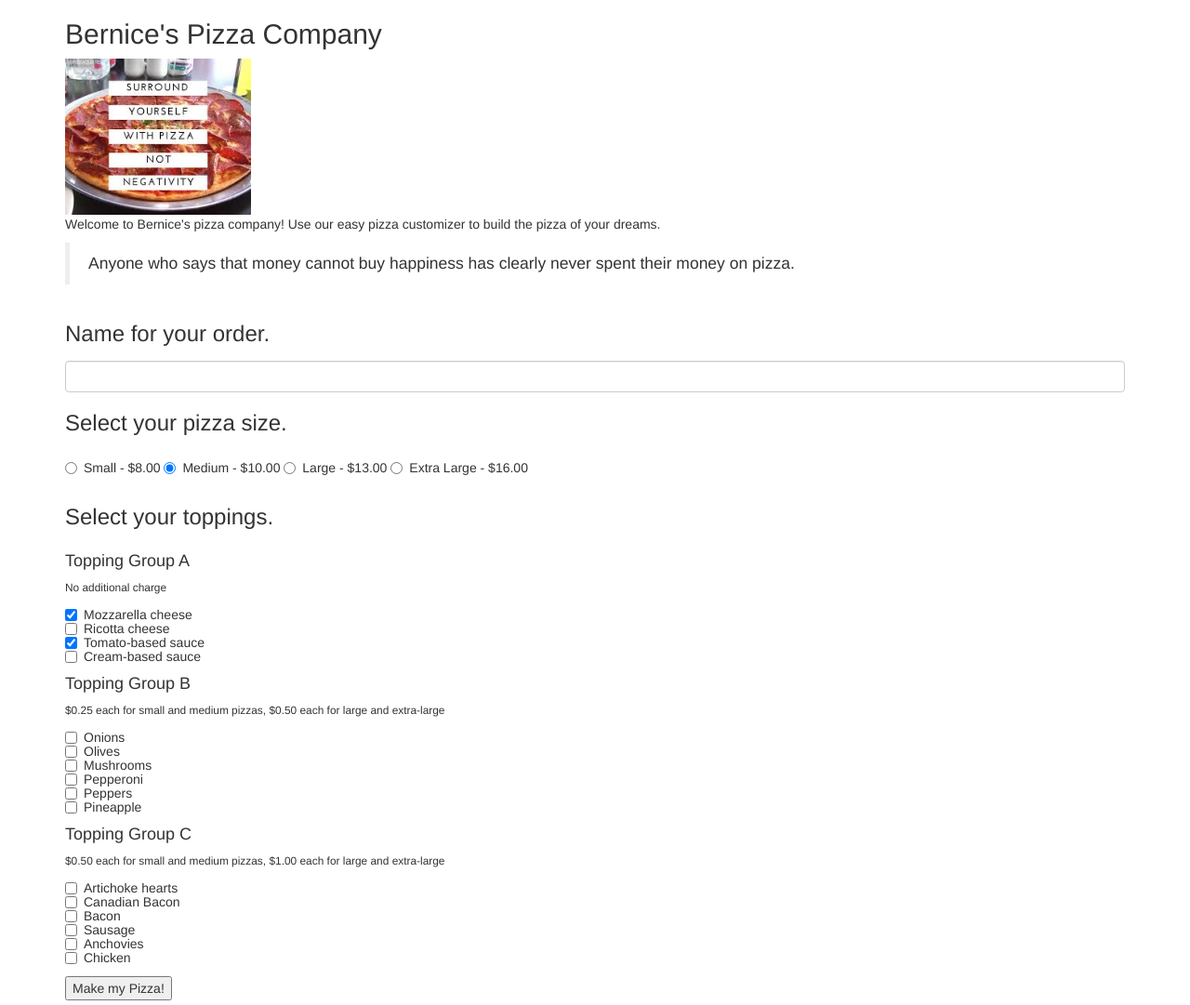
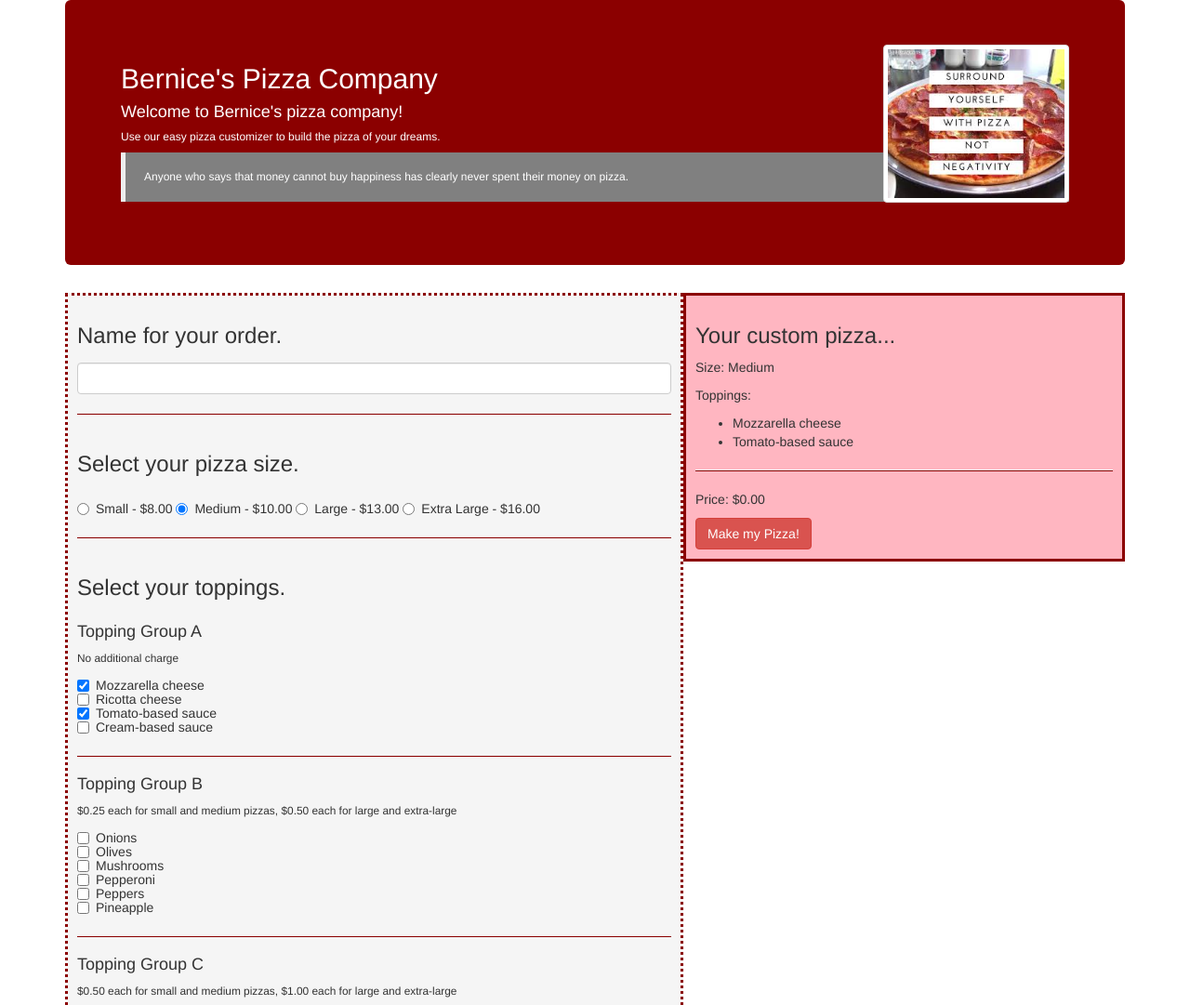
Before and after one commit to bernicecarbaugh/pizza, a plain HTML site: page index.html in a window 1280 px wide. Shown: the top 1081 px of the page at 93% size. Drawn offline with Linux system fonts and the light colour scheme.

Commit message:
styling and html changes

```diff
--- a/css/styles.css
+++ b/css/styles.css
@@ -1,3 +1,37 @@
+.jumbotron{
+  background-color: darkred;
+  color: #fff;
+}
+
+blockquote{
+  background-color: gray;
+}
+
+#div-container{
+  border-color: red;
+}
+
+#div-order{
+  border-color: darkred;
+  border-style: dotted;
+  padding: 10px;
+  background-color: whitesmoke;
+}
+
 #div-output{
-  display: none;
+  border-color: darkred;
+  border-style: solid;
+  padding: 10px;
+  background-color: lightpink;
 }
+
+#img-pizza{
+  text-align: right;
+  float: right;
+}
+
+hr {
+  color: darkred;
+  background-color: darkred;
+  height: 1px;
+}
--- a/index.html
+++ b/index.html
@@ -10,14 +10,22 @@
 
   <body>
     <div class="container">
-      <h2>Bernice's Pizza Company</h2>
-      <img src="img/pizza.jpg" width="200px">
-      <p>Welcome to Bernice's pizza company! Use our easy pizza customizer to build the pizza of your dreams.</p>
-      <blockquote>Anyone who says that money cannot buy happiness has clearly never spent their money on pizza.</blockquote>
-      <div id="div-order">
-        <form id="form-order">
+
+      <div class="jumbotron">
+        <img src="img/pizza.jpg" id="img-pizza" class="img-thumbnail" width="200px">
+        <h2>Bernice's Pizza Company</h2>
+        <h4>Welcome to Bernice's pizza company!</h4>
+        <h6>Use our easy pizza customizer to build the pizza of your dreams.</h6>
+        <blockquote>
+        <h6>Anyone who says that money cannot buy happiness has clearly never spent their money on pizza.</h6>
+        </blockquote>
+      </div>
+
+      <div class="col-md-7" id="div-order">
         <label for="size" class="control-label"><p class="h3">Name for your order.</p></label>
         <input id="name" class="form-control" type="text">
+        <hr>
+
         <label for="size" class="control-label"><p class="h3">Select your pizza size.</p></label>
         <div class="radio">
           <label>
@@ -38,6 +46,7 @@
           </label>
         </div>
 
+        <hr>
         <label for="toppings" class="control-label"><p class="h3">Select your toppings.</p></label>
         <div class=checkbox>
           <h4>Topping Group A</h4>
@@ -59,6 +68,7 @@
             Cream-based sauce
           </label>
 
+          <hr>
           <h4> Topping Group B</h4>
           <p class="small"> $0.25 each for small and medium pizzas, $0.50 each for large and extra-large</p>
           <label class="checkbox">
@@ -86,6 +96,7 @@
             Pineapple
           </label>
 
+          <hr>
           <h4>Topping Group C</h4>
           <p class="small">$0.50 each for small and medium pizzas, $1.00 each for large and extra-large</p>
           <label class="checkbox">
@@ -113,19 +124,20 @@
             Chicken
           </label>
         </div>
-
-        <button type="submit">Make my Pizza!</button>
-        </form>
       </div>
 
-      <div id="div-output">
-        <p class="h2"><span id="output-name">Your</span> pizza is going to be yumm-azing!</h2>
+      <div class="col-md-5" id="div-output">
+        <p class="h3"><span id="output-title"></span></h3>
         <p>Size: <span id="output-size"></span></p>
         <p>Toppings:</p>
         <ul>
           <span id="output-toppings"></span>
         </ul>
+        <hr>
         <p>Price: $<span id="output-price"></span></p>
+        <form id="form-order">
+          <button class="btn btn-danger" type="submit" id="btn-make-pizza">Make my Pizza!</button>
+        </form>
       </div>
 
     </div><!-- end container div-->
--- a/js/scripts.js
+++ b/js/scripts.js
@@ -8,6 +8,7 @@ $(document).ready(function(){
   $("input:checkbox[name=toppings]:checked").each(function(){
     pizza.toppings.push($(this).val());
   });
+  displayOutput(pizza);
 
   // when name is changed
   $("input#name").change(function() {
@@ -41,6 +42,9 @@ $(document).ready(function(){
     event.preventDefault();
     if (blnValidOrder(pizza)) {
       alert ("You've got great taste! We're on it and your pizza will be ready in just a few minutes!");
+      $("span#output-title").text("Making " + pizza.orderName + "'s yumm-azing pizza!");
+      $("div#div-output").css("background-color", "lightgoldenrodyellow");
+      $("#btn-make-pizza").attr("disabled", true);
     };
   });
 
@@ -49,11 +53,13 @@ $(document).ready(function(){
 
 // updates output
 var displayOutput = function(pizza){
+  var strTitle = "";
   if (pizza.orderName) {
-    $("span#output-name").text(pizza.orderName + "'s") ;
+    strTitle = pizza.orderName + "'s custom pizza...";
   } else {
-    $("span#output-name").text("Your");
-  };
+    strTitle = "Your custom pizza...";
+  }
+  $("span#output-title").text(strTitle);
 
   // topping value has the Category Letter : Topping name (like B:Onions) so need to slice
   var toppingHTML = "";
@@ -64,7 +70,6 @@ var displayOutput = function(pizza){
 
   $("span#output-size").text(pizza.size);
   $("span#output-price").text(pizza.price.toFixed(2));
-  $("div#div-output").show();
 };
 
 
@@ -137,7 +142,7 @@ var calcPizzaPrice = function(pizza) {
       num += countCToppings * 0.50;
       break;
     case "Large":
-    case "Extra-Large":
+    case "Extra Large":
       num += countBToppings * 0.50;
       num += countCToppings * 1.00;
       break;
```
